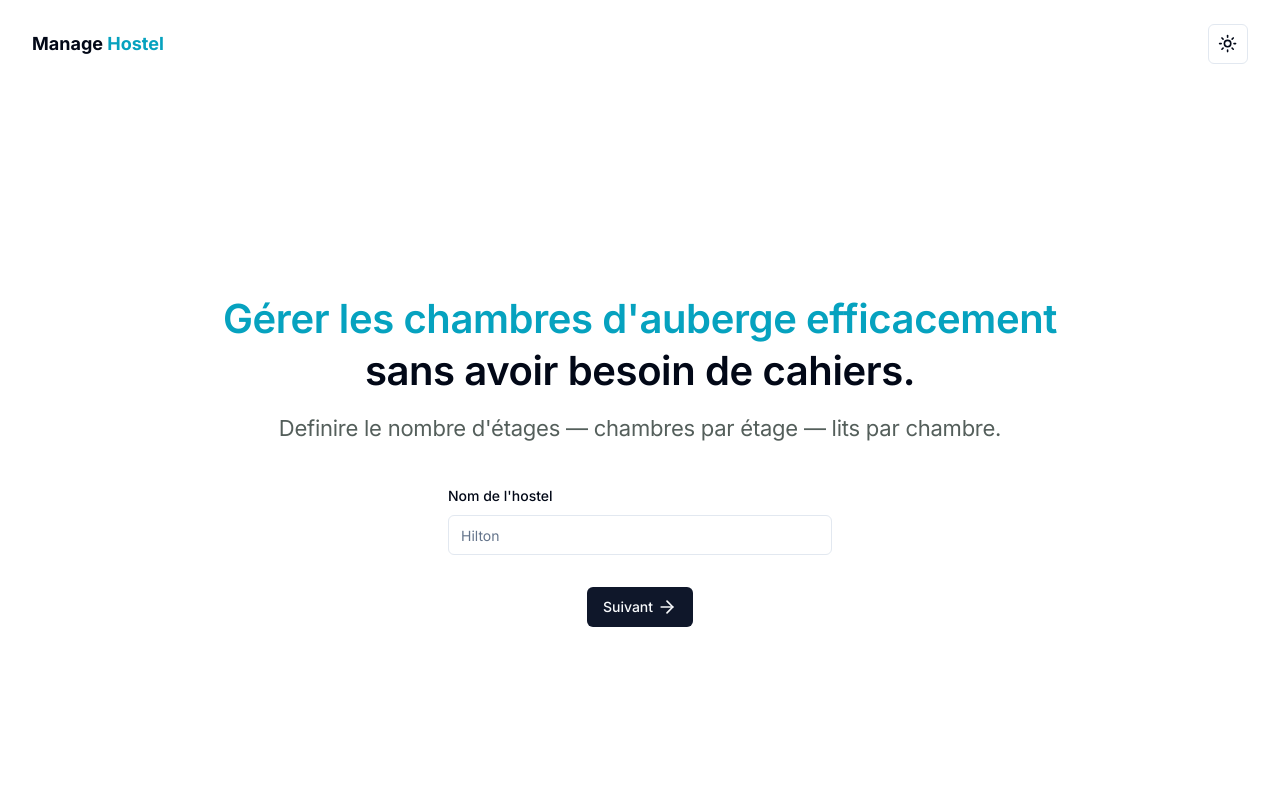
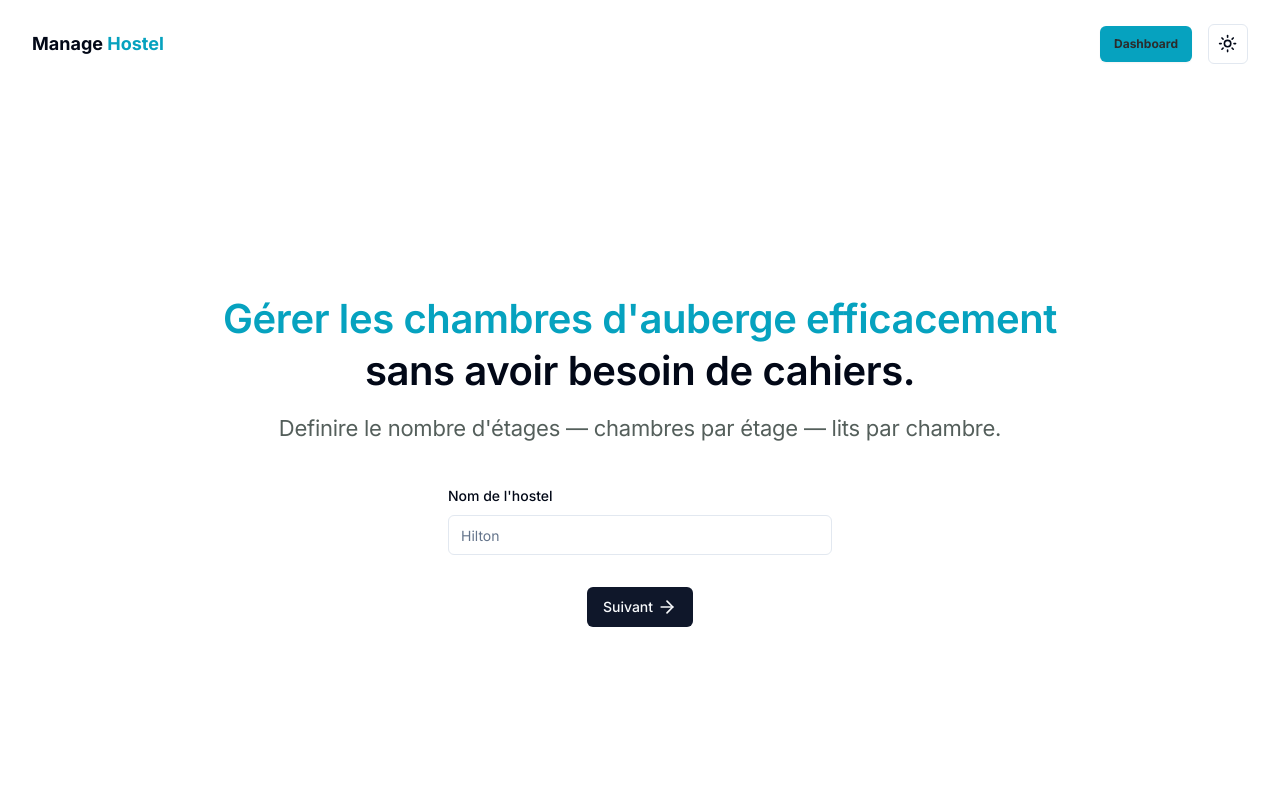
Before and after one commit to sumatoken/hostel-management-system, a Next.js app: page / in a window 1280 px wide. Shown: the top 800 px of the page. Built offline with nearby package versions, Linux system fonts and the light colour scheme.

Commit message:
feat: layout setup on both landing and dashboard pages

```diff
--- a/src/app/dashboard/page.tsx
+++ b/src/app/dashboard/page.tsx
@@ -2,7 +2,7 @@ import Dashboard from "@/components/widgets/dashboard";
 
 export default function Home() {
     return (
-        <main className="flex min-h-screen flex-col items-center justify-between px-4 py-8">
+        <main className="w-full max-w-[1440px] flex min-h-screen flex-col items-center justify-between px-4 py-8">
             <Dashboard />
         </main>
     );
--- a/src/app/layout.tsx
+++ b/src/app/layout.tsx
@@ -2,6 +2,8 @@ import type { Metadata, Viewport } from "next";
 import { Inter } from "next/font/google";
 import "./globals.css";
 import { ThemeProvider } from "@/components/theme-provider";
+import { ThemeToggle } from "@/components/theme-toggle";
+import Link from "next/link";
 
 const inter = Inter({ subsets: ["latin"] });
 
@@ -29,7 +31,25 @@ export default function RootLayout({
         enableSystem
         disableTransitionOnChange
       >
-        {children}
+        <div className="flex flex-col items-center justify-between gap-10 px-4 py-6">
+          <header className="w-full px-4 max-w-[1440px]">
+            <nav className="flex items-center justify-between">
+              <Link href={'/'}> <span className="font-bold text-lg"><span className="dark:text-white">Manage</span> <span className="text-[#06a2bf] dark:text-[#74e7ff]">Hostel</span></span>
+              </Link>
+              <div className="flex items-center gap-4">
+                <Link href={'/dashboard'} className="bg-[#06a2bf] dark:bg-[#74e7ff] rounded-md px-3.5 py-2.5 text-xs font-bold shadow-sm text-[#2c2c2c] hover:scale-105 ease-in-out duration-200">Dashboard</Link>
+                <ThemeToggle />
+              </div>
+            </nav>
+          </header>
+
+          {children}
+          <div className="w-full max-w-[1440px] px-4 flex items-center justify-between">
+            <p className="text-sm text-gray-400">© 2024. All
+              rights reserved.</p>
+            <p className="text-sm text-gray-400">Made by <Link href="https://linkedin.com/in/mohammed-bermime" target="_blank" className="text-[#06a2bf] dark:text-[#74e7ff]">Mohammed Bermime</Link></p>
+          </div>
+        </div>
       </ThemeProvider>
       </body>
     </html>
--- a/src/app/page.tsx
+++ b/src/app/page.tsx
@@ -7,13 +7,7 @@ import Link from "next/link";
 
 export default function Home() {
   return (
-    <div className="flex flex-col items-center justify-between gap-10 px-4 py-6">
-      <header className="w-full px-4 max-w-[1440px]">
-        <nav className="flex items-center justify-between">
-          <span className="font-bold text-lg"><span className="dark:text-white">Manage</span> <span className="text-[#06a2bf] dark:text-[#74e7ff]">Hostel</span></span>
-          <ThemeToggle />
-        </nav>
-      </header>
+    <>
       <main className="flex min-h-[calc(100vh-88px)] h-full flex-col items-center justify-center">
         <div className="w-full h-full flex flex-col items-center justify-center gap-10">
           <div className="w-full h-full flex flex-col items-center gap-4">
@@ -41,11 +35,6 @@ export default function Home() {
           <Image src='/dashboard-3.png' className="mt-2 rounded shadow" width={546} height={500} alt="Dashboard" />
         </div>
       </div>
-      <div className="w-full max-w-[1440px] px-4 flex items-center justify-between">
-        <p className="text-sm text-gray-400">© 2024. All
-          rights reserved.</p>
-        <p className="text-sm text-gray-400">Made by <Link href="https://linkedin.com/in/mohammed-bermime" target="_blank" className="text-[#06a2bf] dark:text-[#74e7ff]">Mohammed Bermime</Link></p>
-      </div>
-    </div>
+    </>
   );
 }
```
